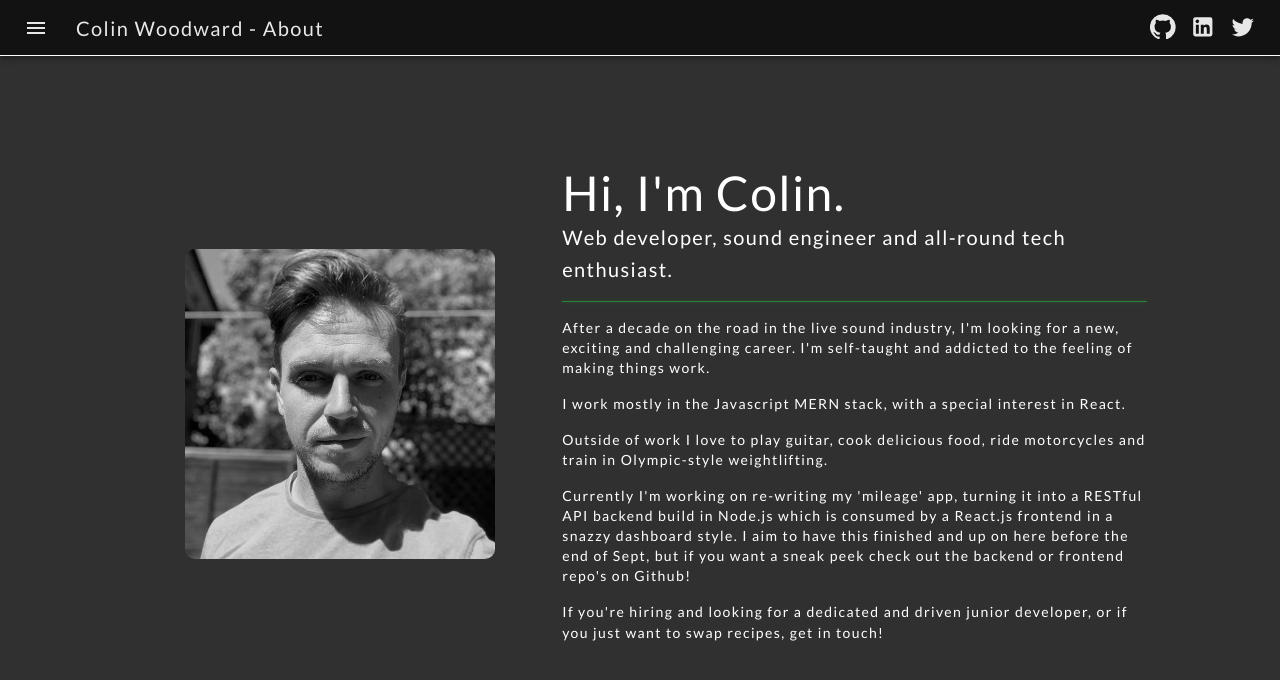
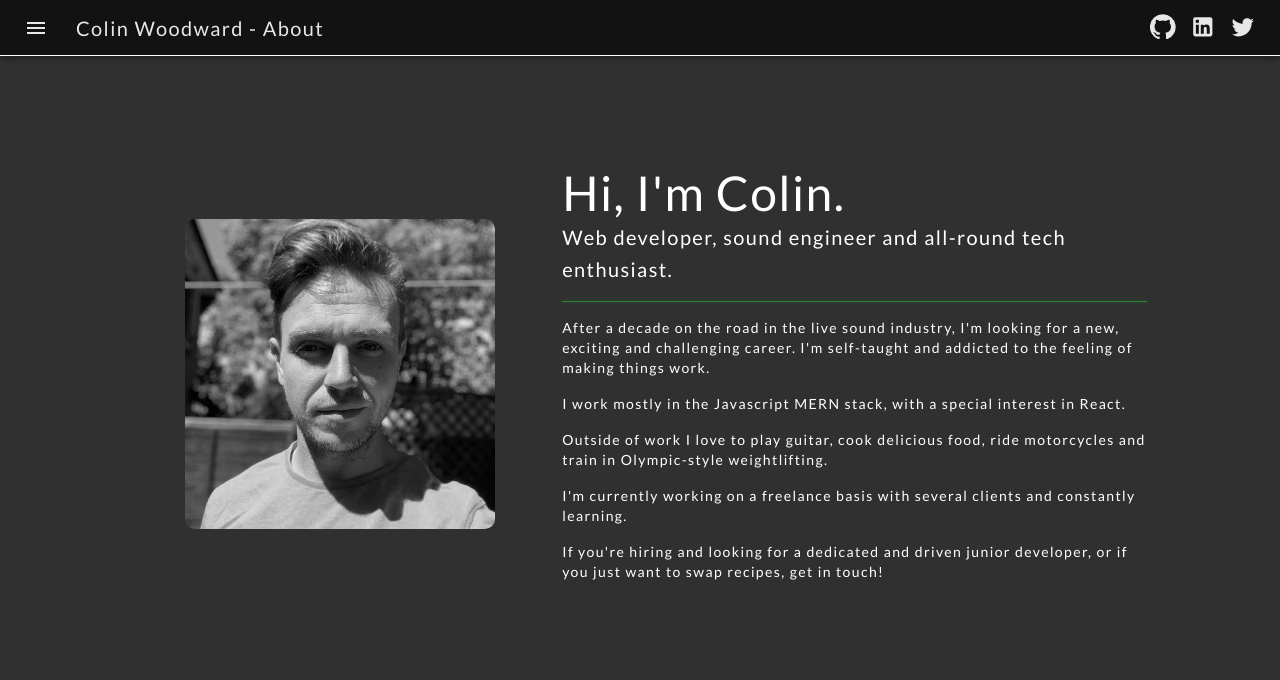
Before and after one commit to woodwardwebdev/one_page_portfolio, a React (Create React App) app: page /about in a window 1280 px wide. Shown: the top 680 px of the page. Built offline with nearby package versions, Linux system fonts and the light colour scheme; the HTML template or start-up script is replaced by a standard one.

Commit message:
update About.js

```diff
--- a/src/components/About.js
+++ b/src/components/About.js
@@ -82,27 +82,7 @@ export default function About(props) {
             motorcycles and train in Olympic-style weightlifting.
           </Typography>
           <Typography variant="body2" className={classes.paragraph}>
-            Currently I'm working on re-writing my 'mileage' app, turning it
-            into a RESTful API backend build in Node.js which is consumed by a
-            React.js frontend in a snazzy dashboard style. I aim to have this
-            finished and up on here before the end of Sept, but if you want a
-            sneak peek check out the{" "}
-            <a
-              className={classes.greenLink}
-              href="https://github.com/woodwardwebdev/traveltracker_backend"
-              target="blank"
-            >
-              backend
-            </a>{" "}
-            or{" "}
-            <a
-              className={classes.greenLink}
-              href="https://github.com/woodwardwebdev/traveltracker_frontend"
-              target="blank"
-            >
-              frontend
-            </a>{" "}
-            repo's on Github!
+            I'm currently working on a freelance basis with several clients and constantly learning.
           </Typography>
           <Typography variant="body2" className={classes.paragraph}>
             If you're hiring and looking for a dedicated and driven junior
```
